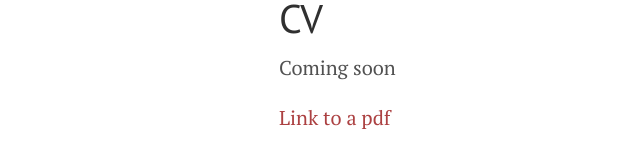
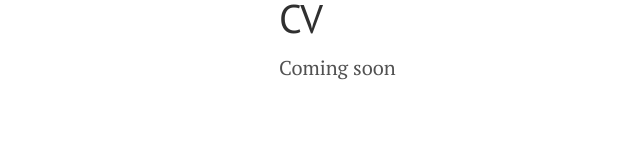
Before and after one commit to brookluers/brookluers.github.io, a Jekyll site: the page built from cv.md, in a window 1280 px wide. Shown: the part 139-307 px from the top of the page, without its empty margins (1-641 px from the left). Built offline with Jekyll 4.4.1, drawn with Linux system fonts in a browser that asks for light colours.

Commit message:
Update cv.md

```diff
--- a/cv.md
+++ b/cv.md
@@ -4,5 +4,3 @@ title: CV
 ---
 
 Coming soon
-
-[Link to a pdf](../pdfs/knitr-graphics (1).pdf)
```
